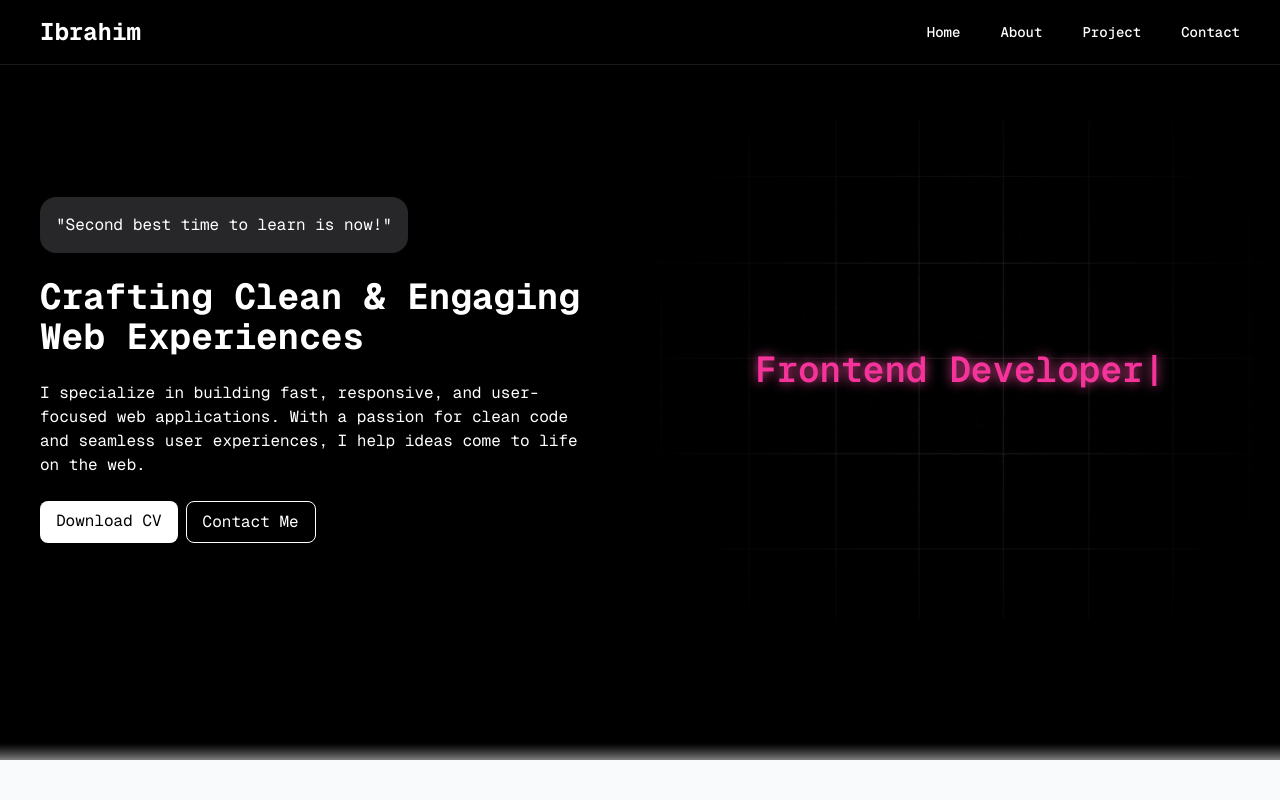
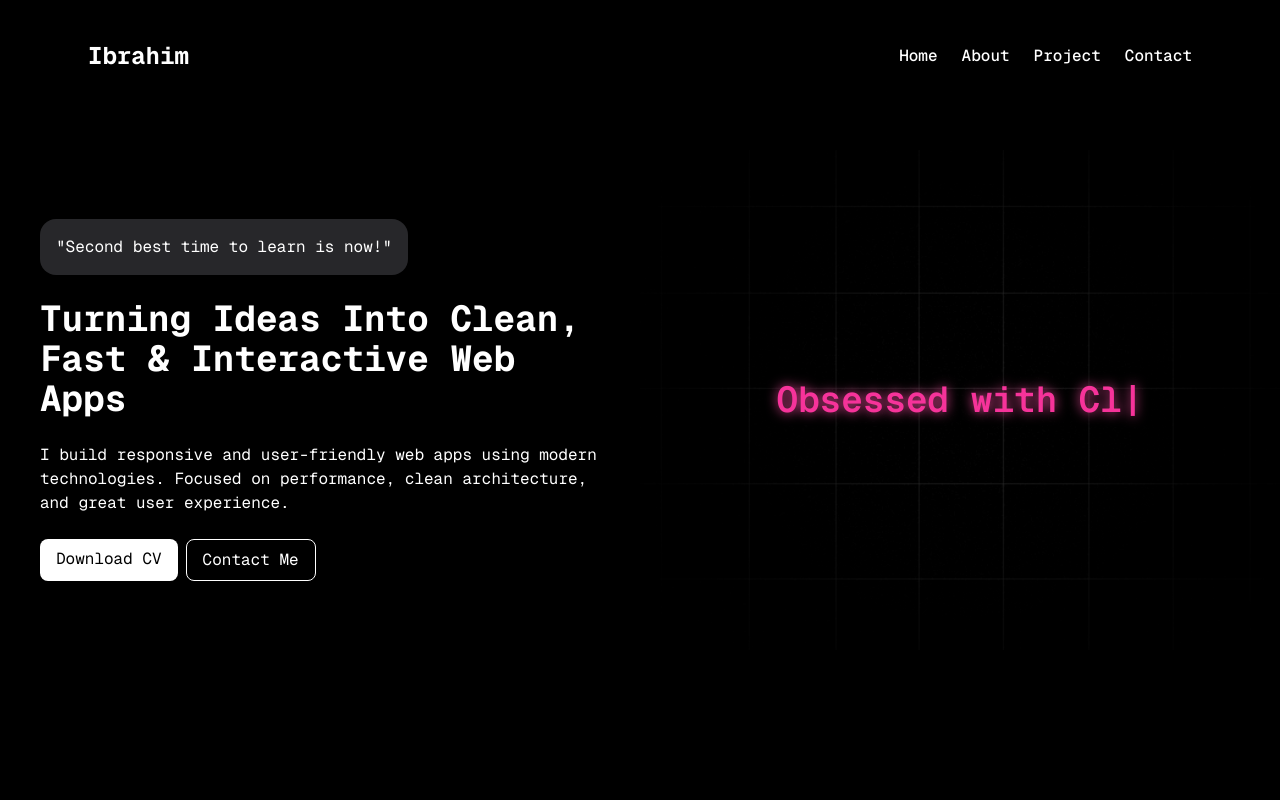
Before and after one commit to ibra132/portofolio, a React (Vite) app: page / in a window 1280 px wide. Shown: the top 800 px of the page. Built offline with nearby package versions, Linux system fonts and the light colour scheme.

Commit message:
refactor: enhance Navbar and Hero components, remove Footer message, and add useScroll hook

```diff
--- a/src/components/Footer.jsx
+++ b/src/components/Footer.jsx
@@ -73,7 +73,6 @@ const Footer = () => {
 
       <div className="border-t border-white mt-10 pt-6 text-sm text-center text-gray-500">
         <p>&copy; {new Date().getFullYear()} Baim. All rights reserved.</p>
-        <p>Built with ❤️ using React & Tailwind CSS</p>
       </div>
     </footer>
   );
--- a/src/components/Navbar.jsx
+++ b/src/components/Navbar.jsx
@@ -1,71 +1,156 @@
-import React, { useEffect, useState } from "react";
+import React, { useState } from "react";
+import { useScroll } from "../hooks/useScroll";
+
+// const Navbar = () => {
+//   const menus = ["Home", "About", "Project", "Contact"];
+//   const [active, setActive] = useState(false);
+
+//   useEffect(() => {
+//     const handleScroll = () => {
+//       if (window.scrollY > 150) setActive(true);
+//       else setActive(false);
+//     };
+
+//     window.addEventListener("scroll", handleScroll);
+//     return () => window.removeEventListener("scroll", handleScroll);
+//   }, []);
+
+//   return (
+//     <div
+//       className="
+//         navbar py-4 px-10 flex items-center justify-between
+//         md:fixed md:top-0 md:left-0 md:right-0 md:z-50
+//         md:backdrop-blur-md
+//         md:bg-black/50
+//         md:border-b md:border-white/10
+//       "
+//     >
+//       {/* LOGO */}
+//       <div className="logo">
+//         <h1 className="text-2xl sm:text-4xl md:text-2xl font-bold text-white">
+//           Ibrahim
+//         </h1>
+//       </div>
+
+//       {/* MENU */}
+//       <ul
+//         className={`
+//           menu flex items-center sm:gap-10 gap-4
+//           fixed z-10 md:z-0
+//           md:static
+//           left-1/2 -translate-x-1/2 md:-translate-x-0
+//           md:opacity-100
+//           md:top-0
+//           bg-black/50 md:bg-transparent
+//           border-1 md:border-none
+//           text-white
+//           backdrop-blur-md md:backdrop-blur-none
+//           p-4 md:p-0
+//           rounded rounded-br-2xl rounded-bl-2xl md:rounded-none
+//           transition-all md:transition-none
+//           ${active ? "top-0 opacity-100" : "-top-10 opacity-0"}
+//         `}
+//       >
+//         {menus.map((link) => (
+//           <li key={link} className="md:relative">
+//             <a
+//               href={`#${link === "Home" ? "" : link.toLowerCase()}`}
+//               className="
+//                 md:text-sm md:font-medium
+//                 md:hover:text-white/80
+//                 transition-colors
+//               "
+//             >
+//               {link}
+//             </a>
+//           </li>
+//         ))}
+//       </ul>
+//     </div>
+//   );
+// };
 
 const Navbar = () => {
+  const isScrolled = useScroll();
   const menus = ["Home", "About", "Project", "Contact"];
-  const [active, setActive] = useState(false);
 
-  useEffect(() => {
-    const handleScroll = () => {
-      if (window.scrollY > 150) setActive(true);
-      else setActive(false);
-    };
-
-    window.addEventListener("scroll", handleScroll);
-    return () => window.removeEventListener("scroll", handleScroll);
-  }, []);
+  const [isOpen, setIsOpen] = useState(false);
 
   return (
-    <div
-      className="
-        navbar py-4 px-10 flex items-center justify-between
-        md:fixed md:top-0 md:left-0 md:right-0 md:z-50
-        md:backdrop-blur-md
-        md:bg-black/50
-        md:border-b md:border-white/10
-      "
-    >
-      {/* LOGO */}
-      <div className="logo">
-        <h1 className="text-2xl sm:text-4xl md:text-2xl font-bold text-white">
-          Ibrahim
-        </h1>
-      </div>
-
-      {/* MENU */}
-      <ul
+    <header
       className={`
-          menu flex items-center sm:gap-10 gap-4
-          fixed z-10 md:z-0
-          md:static
-          left-1/2 -translate-x-1/2 md:-translate-x-0
-          md:opacity-100
-          md:top-0
-          bg-black/50 md:bg-transparent
-          border-1 md:border-none
-          text-white
-          backdrop-blur-md md:backdrop-blur-none
-          p-4 md:p-0
-          rounded rounded-br-2xl rounded-bl-2xl md:rounded-none
-          transition-all md:transition-none
-          ${active ? "top-0 opacity-100" : "-top-10 opacity-0"}
+        fixed left-0 w-full z-50 transition-all duration-500
+        ${isScrolled ? "top-6 py-0" : "top-0 py-5"}
       `}
     >
-        {menus.map((link) => (
-          <li key={link} className="md:relative">
+      <div className="mx-auto w-[90%] md:max-w-7xl">
+        {/* NAVBAR */}
+        <div
+          className={`
+            flex items-center justify-between px-6 rounded-full transition-all duration-500
+            ${
+              isScrolled
+                ? "bg-black/75 backdrop-blur-md py-3 shadow-lg border border-white/50"
+                : "bg-transparent py-5"
+            }
+          `}
+        >
+          <h1 className="text-lg md:text-2xl font-bold text-white">Ibrahim</h1>
+
+          {/* Desktop Menu */}
+          <nav className="hidden md:flex gap-6 text-white">
+            {menus.map((link) => {
+              const href = `#${link === "Home" ? "" : link.toLowerCase()}`;
+              return (
                 <a
-              href={`#${link === "Home" ? "" : link.toLowerCase()}`}
-              className="
-                md:text-sm md:font-medium
-                md:hover:text-white/80
-                transition-colors
-              "
+                  key={link}
+                  href={href}
+                  className="md:text-md md:font-medium hover:text-white/80 transition-colors"
                 >
                   {link}
                 </a>
-          </li>
-        ))}
-      </ul>
+              );
+            })}
+          </nav>
+
+          <button
+            className="md:hidden text-white text-xl"
+            onClick={() => setIsOpen((prev) => !prev)}
+          >
+            ☰
+          </button>
         </div>
+
+        <div
+          className={`
+            md:hidden overflow-hidden transition-all duration-300
+            ${isOpen ? "max-h-96 opacity-100 mt-3" : "max-h-0 opacity-0 mt-0"}
+          `}
+        >
+          <div className="bg-black/90 backdrop-blur-md rounded-2xl p-4 flex flex-col gap-4 text-white border border-white/50">
+            {menus.map((link) => {
+              const href = `#${link === "Home" ? "" : link.toLowerCase()}`;
+              return (
+                <a
+                  key={link}
+                  href={href}
+                  className="py-1 hover:text-white/70 transition"
+                  onClick={() => setIsOpen(false)}
+                >
+                  {link}
+                </a>
+              );
+            })}
+
+            <div className="border-t border-white/10 pt-4 flex flex-col gap-2">
+              <button className="bg-pink-600 py-2 rounded-lg">
+                Hello World 🌎
+              </button>
+            </div>
+          </div>
+        </div>
+      </div>
+    </header>
   );
 };
 
--- a/src/components/sections/Hero.jsx
+++ b/src/components/sections/Hero.jsx
@@ -9,7 +9,7 @@ const Hero = () => {
   const [isDeleting, setIsDeleting] = useState(false);
 
   useEffect(() => {
-    const words = ["Frontend Developer"];
+    const words = ["Frontend Developer 🚀", "Obsessed with Clean Code"];
 
     const currentWord = words[wordIndex];
     const typingSpeed = isDeleting ? 50 : 100;
@@ -38,19 +38,19 @@ const Hero = () => {
   };
 
   return (
-    <section className="grid grid-cols-1 md:grid-cols-2 min-h-[740px]">
+    <section className="grid grid-cols-1 md:grid-cols-2 min-h-screen">
       {/* Left */}
-      <div className="flex flex-col items-start justify-center md:p-10 p-5 text-white md:space-y-6 space-y-8">
+      <div className="flex flex-col items-start justify-center md:p-10 px-10 py-35 text-white md:space-y-6 space-y-8">
         <div className="flex gap-4 max-w-md md:text-base text-sm items-center bg-zinc-800 p-4 rounded-2xl">
           "Second best time to learn is now!"
         </div>
         <h1 className="text-4xl font-bold">
-          Crafting Clean & Engaging Web Experiences
+          Turning Ideas Into Clean, Fast & Interactive Web Apps
         </h1>
         <p className="md:text-base text-sm">
-          I specialize in building fast, responsive, and user-focused web
-          applications. With a passion for clean code and seamless user
-          experiences, I help ideas come to life on the web.
+          I build responsive and user-friendly web apps using modern
+          technologies. Focused on performance, clean architecture, and great
+          user experience.
         </p>
         <div className="flex gap-2">
           <a
@@ -72,7 +72,7 @@ const Hero = () => {
 
       {/* Right */}
       <div
-        className="ml-auto self-center h-[500px] w-full flex justify-center items-center text-white bg-cover bg-center"
+        className="ml-auto self-center h-[500px] w-full flex justify-center items-center text-white bg-cover bg-center relative"
         style={{ backgroundImage: `url(${GradientImage})` }}
       >
         <h2 className="text-2xl md:text-4xl font-semibold">
--- /dev/null
+++ b/src/hooks/useScroll.ts
@@ -0,0 +1,16 @@
+import { useEffect, useState } from "react";
+
+export const useScroll = (): boolean => {
+  const [isScrolled, setIsScrolled] = useState(false);
+
+  useEffect(() => {
+    const handleScroll = (): void => {
+      setIsScrolled(window.scrollY > 20);
+    };
+
+    window.addEventListener("scroll", handleScroll);
+    return () => window.removeEventListener("scroll", handleScroll);
+  }, []);
+
+  return isScrolled;
+};
```
Lines whose indentation alone changed are shown as unchanged.
